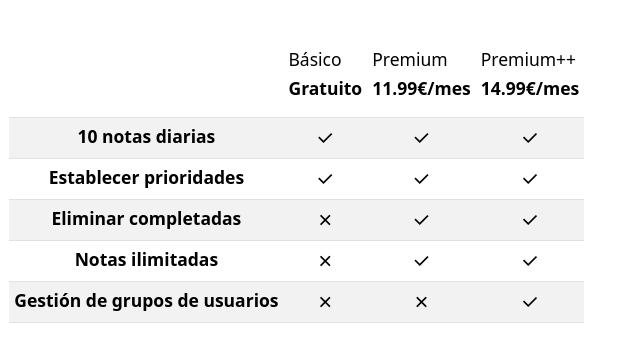
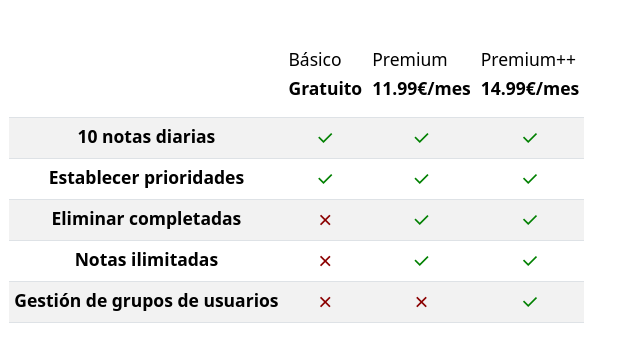
Before and after one commit to rodrigoespigares/landing-bootstrap, a plain HTML site: page index.html in a window 1280 px wide. Shown: the part 1420-1782 px from the top of the page, 640-1280 px from the left. Drawn offline with nearby package versions, Linux system fonts and the light colour scheme.

Commit message:
Comentarios

```diff
--- a/index.html
+++ b/index.html
@@ -141,33 +141,33 @@
                     <tbody class="text-center">
                       <tr>
                         <th class="fs-3">10 notas diarias</th>
-                        <td class="fs-2 check"><i class="ri-check-line"></i></td>
-                        <td class="fs-2 check"><i class="ri-check-line"></i></td>
-                        <td class="fs-2 check"><i class="ri-check-line"></i></td>
+                        <td class="fs-2 check"><i class="ri-check-line check"></i></td>
+                        <td class="fs-2 check"><i class="ri-check-line check"></i></td>
+                        <td class="fs-2 check"><i class="ri-check-line check"></i></td>
                       </tr>
                       <tr>
                         <th class="fs-3">Establecer prioridades</th>
-                        <td class="fs-2 check"><i class="ri-check-line"></i></td>
-                        <td class="fs-2 check"><i class="ri-check-line"></i></td>
-                        <td class="fs-2 check"><i class="ri-check-line"></i></td>
+                        <td class="fs-2 check"><i class="ri-check-line check"></i></td>
+                        <td class="fs-2 check"><i class="ri-check-line check"></i></td>
+                        <td class="fs-2 check"><i class="ri-check-line check"></i></td>
                     </tr>
                     <tr>
                         <th class="fs-3">Eliminar completadas</th>
-                        <td class="fs-2 err"><i class="ri-close-line"></i></td>
-                        <td class="fs-2 check"><i class="ri-check-line"></i></td>
-                        <td class="fs-2 check"><i class="ri-check-line"></i></td>
+                        <td class="fs-2 err"><i class="ri-close-line err"></i></td>
+                        <td class="fs-2 check"><i class="ri-check-line check"></i></td>
+                        <td class="fs-2 check"><i class="ri-check-line check"></i></td>
                     </tr>
                     <tr>
                         <th class="fs-3">Notas ilimitadas</th>
-                        <td class="fs-2 err"><i class="ri-close-line"></i></td>
-                        <td class="fs-2 check"><i class="ri-check-line"></i></td>
-                        <td class="fs-2 check"><i class="ri-check-line"></i></td>
+                        <td class="fs-2 err"><i class="ri-close-line err"></i></td>
+                        <td class="fs-2 check"><i class="ri-check-line check"></i></td>
+                        <td class="fs-2 check"><i class="ri-check-line check"></i></td>
                     </tr>
                     <tr>
                         <th class="fs-3">Gestión de grupos de usuarios</th>
-                        <td class="fs-2 err"><i class="ri-close-line"></i></td>
-                        <td class="fs-2 err"><i class="ri-close-line"></i></td>
-                        <td class="fs-2 check"><i class="ri-check-line"></i></td>
+                        <td class="fs-2 err"><i class="ri-close-line err"></i></td>
+                        <td class="fs-2 err"><i class="ri-close-line err"></i></td>
+                        <td class="fs-2 check"><i class="ri-check-line check"></i></td>
                     </tr>
                     </tbody>
                   </table>
```
Also changed, not shown: css/style.css (+11 -1 lines).
